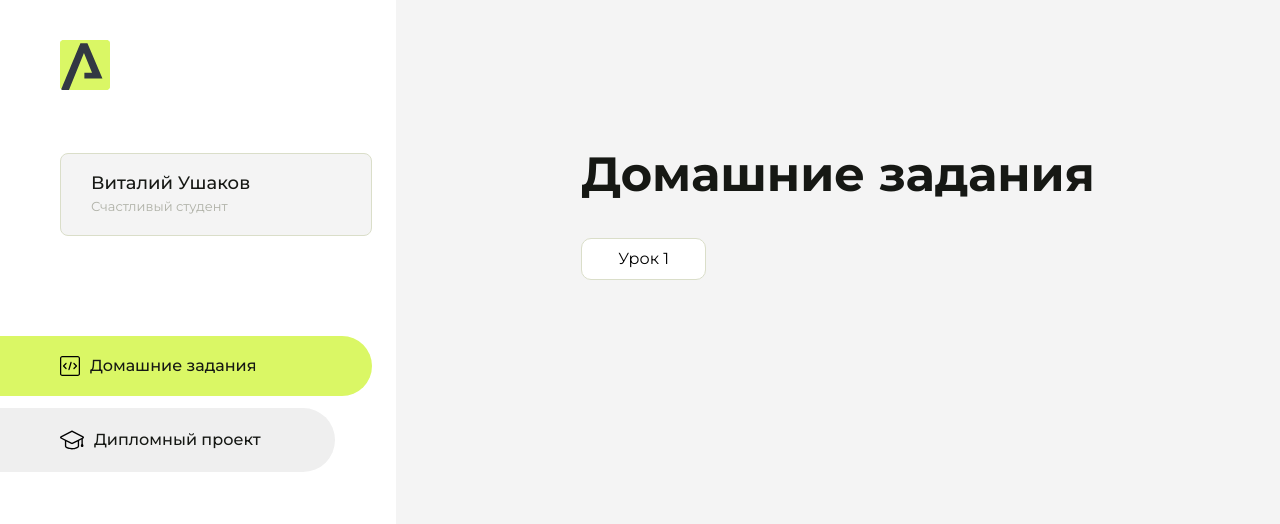
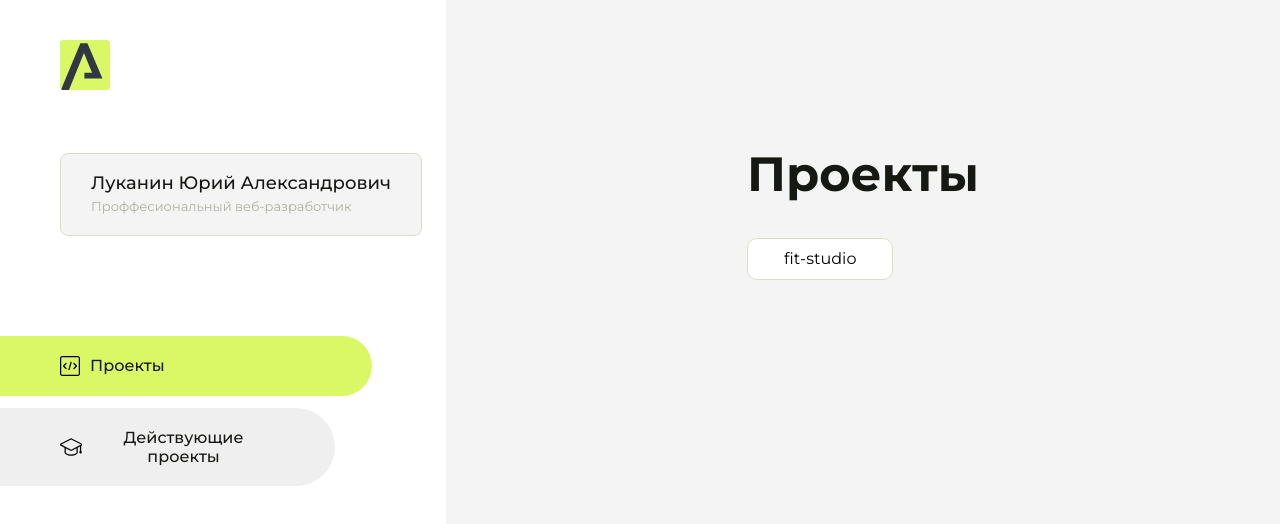
Before and after one commit to lukaninmatvej40-png/projects, a plain HTML site: page index.html in a window 1280 px wide. Drawn offline with Linux system fonts and the light colour scheme.

Commit message:
Update index.html

```diff
--- a/index.html
+++ b/index.html
@@ -3,7 +3,7 @@
 <head>
     <meta charset="UTF-8">
     <meta name="viewport" content="width=device-width, initial-scale=1.0">
-    <title>Домашняя работа</title>
+    <title>Проекты</title>
     <link rel="shortcut icon" href="src/logo.ico" type="image/x-icon">
     <link rel="preconnect" href="https://fonts.googleapis.com">
     <link rel="preconnect" href="https://fonts.gstatic.com" crossorigin>
@@ -43,8 +43,8 @@
                 </svg>
             </div>
             <div class="sidebar__user">
-                <div class="sidebar__name">Виталий Ушаков</div>
-                <div class="sidebar__text">Счастливый студент</div>
+                <div class="sidebar__name">Луканин Юрий Александрович</div>
+                <div class="sidebar__text">Проффесиональный веб-разработчик</div>
             </div>
             <div class="sidebar__tabs">
                 <div class="sidebar__item">
@@ -66,7 +66,7 @@
                                 </clipPath>
                             </defs>
                         </svg>
-                        <span>Домашние задания</span></button>
+                        <span>Проекты</span></button>
                 </div>
                 <div class="sidebar__item">
                     <button class="sidebar__button" id="diplom">
@@ -81,7 +81,7 @@
                                 </clipPath>
                             </defs>
                         </svg>
-                        <span>Дипломный проект</span></button>
+                        <span>Действующие проекты</span></button>
                 </div>
             </div>
         </div>
@@ -90,17 +90,17 @@
     <div class="content">
         <div class="container">
             <div class="content__block" id="tasksBlock">
-                <div class="content__title">Домашние задания</div>
+                <div class="content__title">Проекты</div>
                 <ul class="content__list">
                     <li class="content__list-item">
-                        <a href="lesson1/index.html">Урок 1</a>
+                        <a href="fit-studio/index.html">fit-studio</a>
                     </li>
                 </ul>
             </div>
             <div class="content__block hidden" id="diplomBlock">
-                <div class="content__title">Дипломный проект</div>
+                <div class="content__title">Действующий проект</div>
                 <div class="content__list-diplom">
-                    <a href="ПАПКА-С-НОМЕРОМ-УРОКА">Ссылка на ДЗ</a>
+                    <a href="ПАПКА-С-НОМЕРОМ-УРОКА">Ссылка на проект</a>
                 </div>
                 <div class="content__decor">
                     <div class="content__decor-text">Давай проверим, чему ты научился!</div>
```
